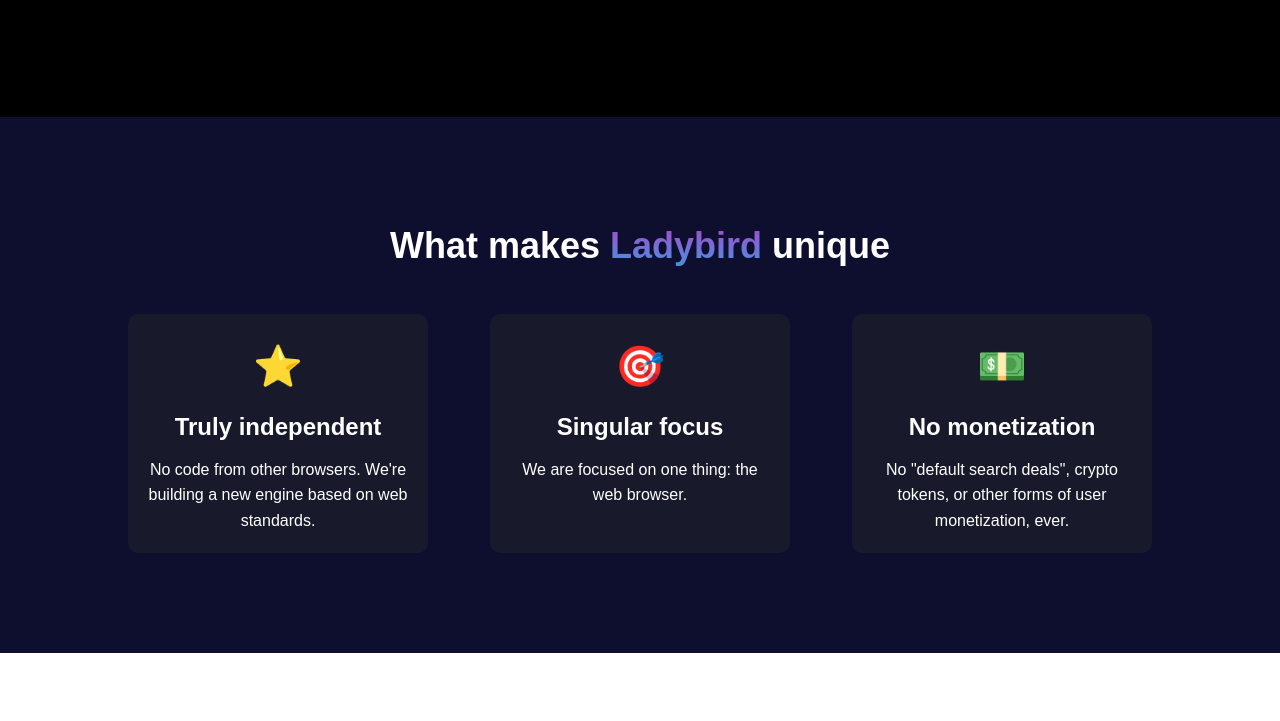
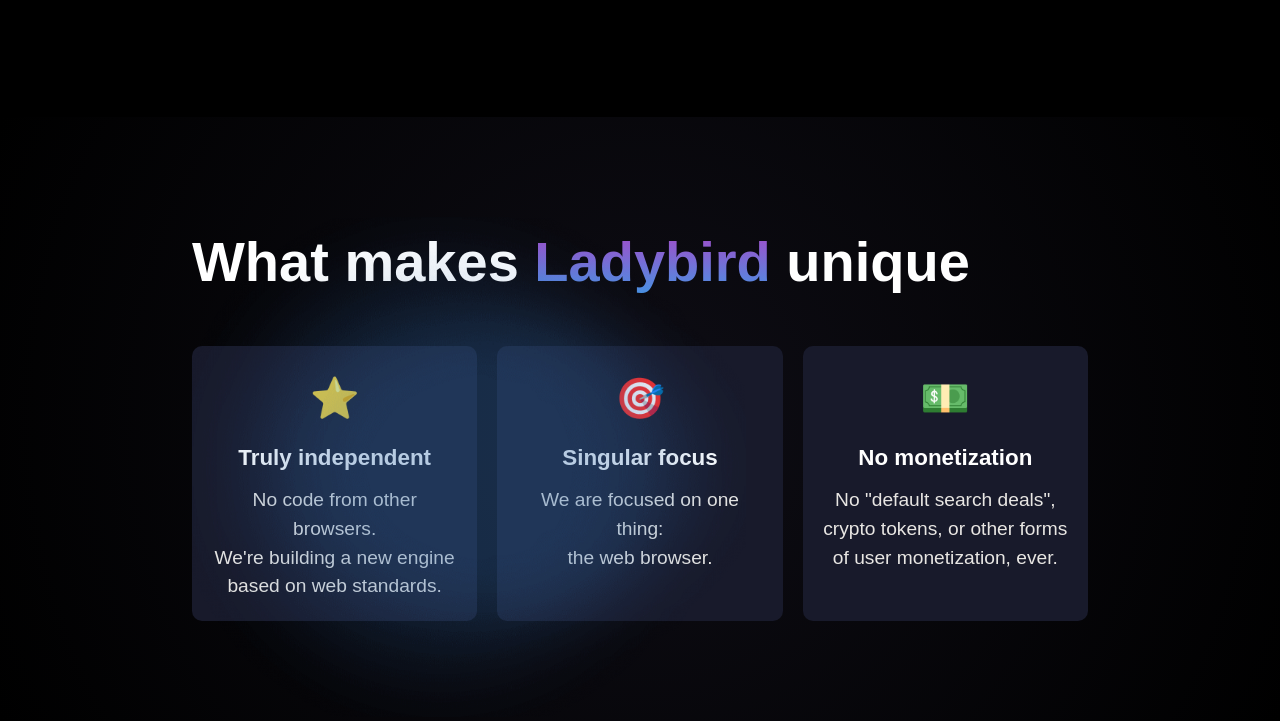
Before and after one commit to sahib-ldh/ladybirdClone, a plain HTML site: page img/index.html in a window 1280 px wide. Shown: the part 1430-2151 px from the top of the page. Before the commit the page ends 2083 px from the top, so only its background shows below. Drawn offline with Linux system fonts and the light colour scheme.

Commit message:
updation

```diff
--- a/img/index.html
+++ b/img/index.html
@@ -11,7 +11,9 @@
             padding: 0;
             box-sizing: border-box;
         }
-
+        html {
+            scroll-behavior: smooth;
+            }
         .logo {
             height: 40px;
             width: auto;
@@ -91,6 +93,12 @@
             z-index: -1;
             position: fixed;
         }
+        .ts-image2 {
+            height: 500px;
+            z-index: 1;
+            position: fixed;
+        }
+
 
         .hero p {
             font-size: 16px;
@@ -209,13 +217,17 @@
 
         /* Feature Section Styling */
         .feature-section {
-            padding: 100px 10%;
-            background-color: #0e0f2e;
+
+            padding: 100px 15%;
+            background: rgb(14,13,21);
+            background: radial-gradient(circle, rgba(14,13,21,1) 0%, rgba(0,0,0,1) 100%);
+
+
         }
 
         .feature-section h2 {
-            text-align: center;
-            font-size: 36px;
+            text-align: left;
+            font-size: 56px;
             margin-bottom: 40px;
         }
 
@@ -235,13 +247,17 @@
         }
 
         .feature-box h3 {
-            font-size: 1.5rem;
+            font-size: 1.4rem;
             margin-bottom: 10px;
+
         }
 
         .feature-box p {
-            font-size: 1rem;
-            line-height: 1.6;
+            font-size: 1.2rem;
+            line-height: 3;
+            color: rgb(232, 230, 227);
+            line-height: 150%;
+            font-weight: 400;
         }
 
         .icon {
@@ -280,8 +296,8 @@
         <nav>
             <div><img class="logo" src="logo.webp" alt="logo"></div>
             <ul class="nav-links">
-                <li><a href="#">About</a></li>
-                <li><a href="#">News</a></li>
+                <li><a href="#about">About</a></li>
+                <li><a href="#news">News</a></li>
                 <li><a href="#">Get Involved</a></li>
                 <li><a href="#">Sponsors</a></li>
                 <li><a href="#" class="donate-button">Donate</a></li>
@@ -289,7 +305,7 @@
         </nav>
     </header>
 
-    <section class="hero">
+    <section  class="hero">
         <div class="hero-text">
             <img src="ts.png" class="ts-image">
             <h1>Welcome to <span class="gradtext">Ladybird</span>,<br>a truly independent web browser.</h1>
@@ -301,7 +317,7 @@
         </div>
     </section>
 
-    <section class="about-section">
+    <section  id="about"  class="about-section">
         <div class="about-content">
             <div class="about-image">
                 <img src="laptop.webp" alt="Laptop Mockup">
@@ -315,23 +331,24 @@
         </div>
     </section>
 
-    <section class="feature-section">
+    <section id="news" class="feature-section">
+        <img src="\ts.png" class="ts-image2">
         <h2>What makes <span class="gradtext">Ladybird</span> unique</h2>
         <div class="features">
             <div class="feature-box">
                 <div class="icon icon-independent">⭐</div>
                 <h3>Truly independent</h3>
-                <p>No code from other browsers. We're building a new engine based on web standards.</p>
+                <p>No code from other browsers.<br> We're building a new engine <br> based on web standards.</p>
             </div>
             <div class="feature-box">
                 <div class="icon icon-focus">🎯</div>
                 <h3>Singular focus</h3>
-                <p>We are focused on one thing: the web browser.</p>
+                <p>We are focused on one thing: <br> the web browser.</p>
             </div>
             <div class="feature-box">
                 <div class="icon icon-monetization">💵</div>
                 <h3>No monetization</h3>
-                <p>No "default search deals", crypto tokens, or other forms of user monetization, ever.</p>
+                <p>No "default search deals",<br> crypto tokens, or other forms <br> of user monetization, ever.</p>
             </div>
         </div>
     </section>
```
